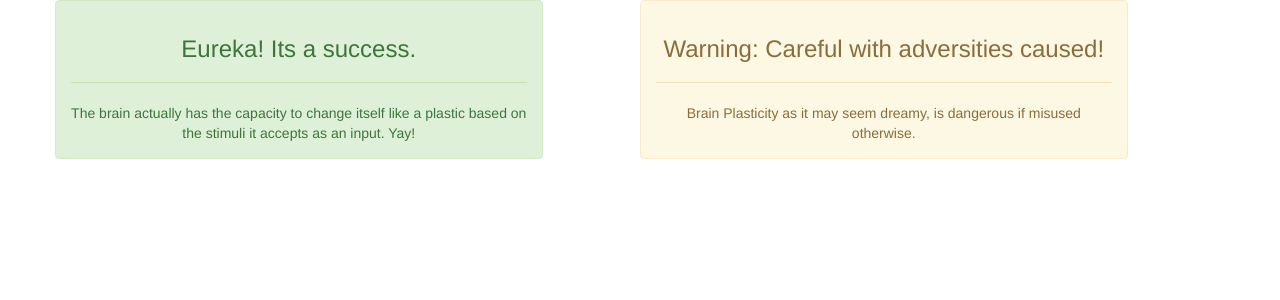
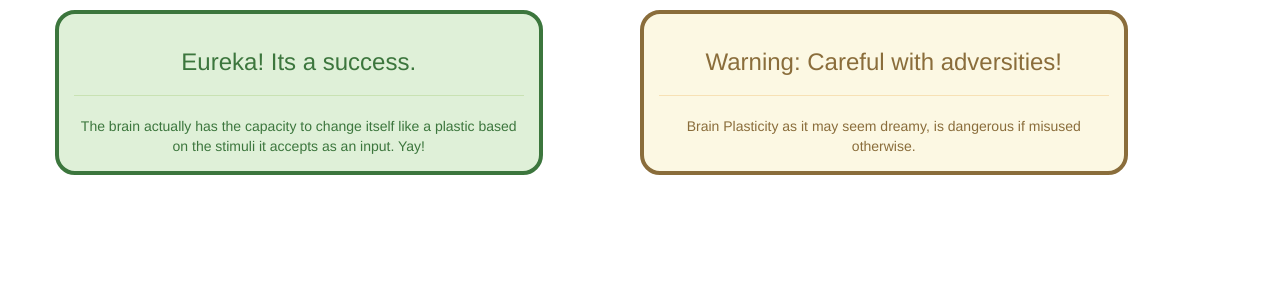
Before and after one commit to anrao91/angular5-basics, an Angular app: page / in a window 1280 px wide. Shown: the top 300 px of the page. Built offline with nearby package versions, Linux system fonts and the light colour scheme.

Commit message:
Add/Update styling to alert cols

```diff
--- a/src/app/alerts/success-alert/success-alert.component.css
+++ b/src/app/alerts/success-alert/success-alert.component.css
@@ -0,0 +1,5 @@
+.alert-success{
+    border-color: #3c763d;
+    border-radius: 20px;
+    border-width: 4px;
+}
--- a/src/app/alerts/warning-alert/warning-alert.component.css
+++ b/src/app/alerts/warning-alert/warning-alert.component.css
@@ -0,0 +1,5 @@
+.alert-warning{
+    border-color: #8a6d3b;
+    border-radius: 20px;
+    border-width: 4px;
+}
--- a/src/app/alerts/warning-alert/warning-alert.component.html
+++ b/src/app/alerts/warning-alert/warning-alert.component.html
@@ -1,6 +1,6 @@
 <div align="center" class="alert alert-warning col-md-5 col-md-offset-1">
     <h3 class="alert-heading">
-        Warning: Careful with adversities caused!
+        Warning: Careful with adversities!
     </h3>
     <hr>
     <p class="mb-0">
--- a/src/app/app.component.css
+++ b/src/app/app.component.css
@@ -0,0 +1,3 @@
+.alerts{
+    padding-top: 10px;
+}
--- a/src/app/app.component.html
+++ b/src/app/app.component.html
@@ -1,6 +1,6 @@
 <div class="container alerts">
   <div class="row">
-    <app-success-alert></app-success-alert>
-    <app-warning-alert></app-warning-alert>
+    <app-success-alert ></app-success-alert>
+    <app-warning-alert ></app-warning-alert>
   </div>
 </div>
```
